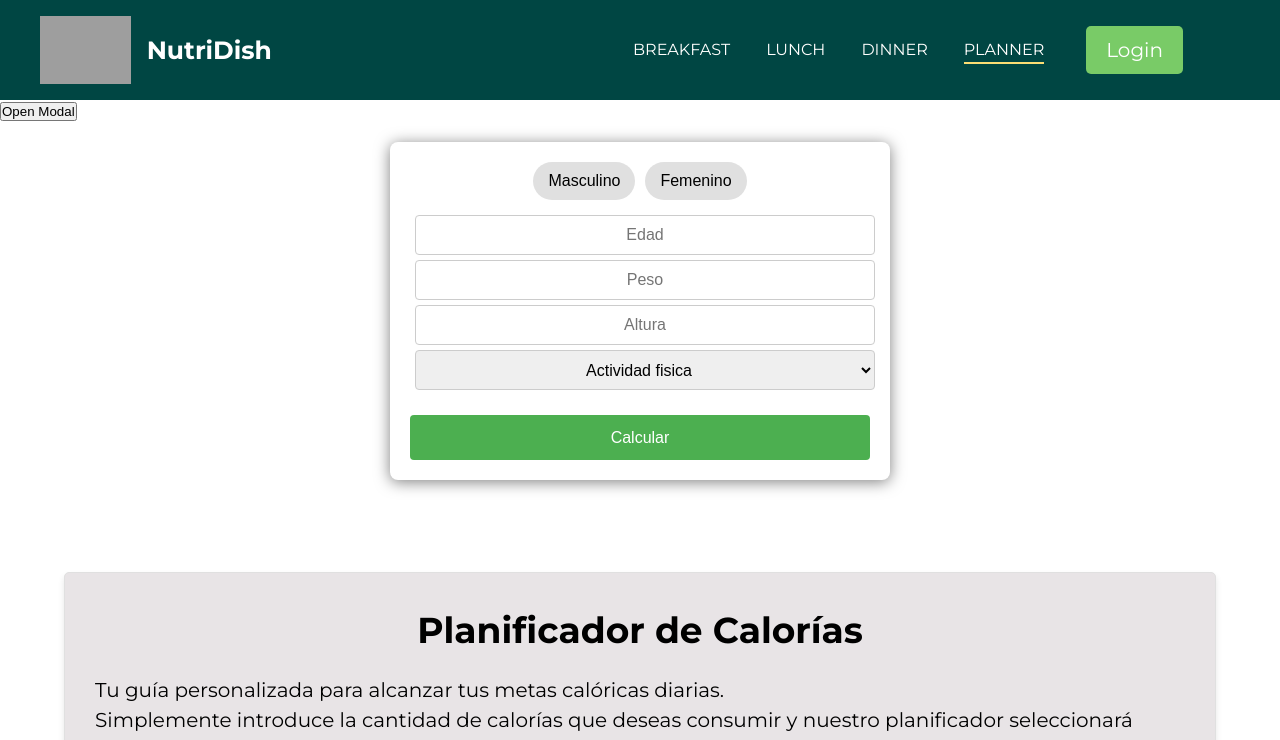
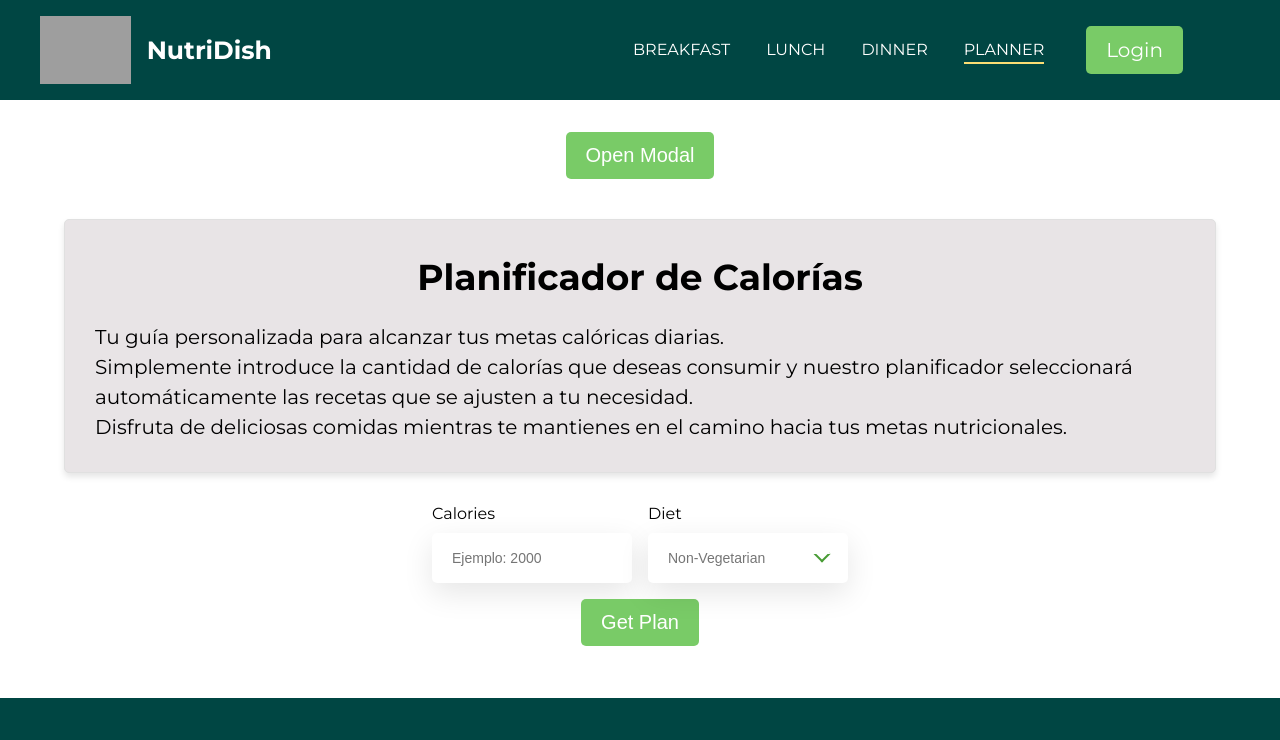
Before and after one commit to SohaibZahiid/NutriDish, a React (Vite) app: page /planner in a window 1280 px wide. Shown: the top 740 px of the page. Built offline with nearby package versions, Linux system fonts and the light colour scheme; grey boxes are pictures that could not be loaded; some icons are missing.

Commit message:
finished modal implementation

```diff
--- a/src/components/Modal.jsx
+++ b/src/components/Modal.jsx
@@ -1,17 +1,20 @@
 import { useState } from "react";
 import "../styles/Modal.css";
 import { FaXmark } from "react-icons/fa6";
+import { toast } from "react-toastify";
 
 function Modal({ open, onClose }) {
   if (!open) return null;
 
+  const localStorageData = JSON.parse(localStorage.getItem("calories"))
+
   const [data, setData] = useState({
-    age: "",
-    weight: "",
-    height: "",
-    sex: "",
-    exercise: "",
-    resultado: {},
+    age: localStorageData?.age || "",
+    weight: localStorageData?.weight || "",
+    height: localStorageData?.height || "",
+    sex: localStorageData?.sex || "",
+    exercise: localStorageData?.exercise || "",
+    results: {},
   });
 
   const handleChange = (e) => {
@@ -24,43 +27,44 @@ function Modal({ open, onClose }) {
   };
 
   const calculateResult = (e) => {
-    e.preventDefault();
-    const valorEdad = parseFloat(data.age);
-        const valueWeight = parseFloat(data.weight);
-        const valueHeight = parseFloat(data.height);
-        const valueExercise = parseFloat(data.exercise);
+    const { age, weight, height, sex, exercise } = data;
 
-        if (!valueWeight || !valueHeight || !valorEdad || !valueExercise) {
-            alert("Todos los campos son requeridos");
-            return;
-        }
+    if (!age || !weight || !height || !sex || !exercise) {
+      toast.error("All fields are required");
+      return;
+    }
 
-        let basal, mantener, adelgazar, subir;
+    let bmr = 0,
+      maintain,
+      lose,
+      gain;
+    if (sex === "male") {
+      bmr = 88.362 + 13.397 * weight + 4.799 * height - 5.677 * age;
+    } else if (sex === "female") {
+      bmr = 447.593 + 9.247 * weight + 3.098 * height - 4.33 * age;
+    }
 
-        if (data.genero === "hombre") {
-            basal = Math.round(66 + (13.7 * valueWeight) + (5 * valueHeight) - (6.8 * valorEdad));
-        } else if (data.genero === "mujer") {
-            basal = Math.round(655 + (9.6 * valueWeight) + (1.8 * valueHeight) - (4.7 * valorEdad));
-        } else {
-            alert("El Genero es Obligatorio");
-            return;
-        }
+    bmr = parseFloat(bmr.toFixed(0))
 
-        mantener = Math.round(basal * valueExercise);
-        adelgazar = Math.round((basal * valueExercise) / 1.17633517495);
-        subir = Math.round((basal * valueExercise) * 1.15);
+    maintain = Math.round(bmr * exercise);
+    lose = Math.round((bmr * exercise) / 1.17633517495);
+    gain = Math.round(bmr * exercise * 1.15);
 
-        const resultadoCalculado = {
-            basal: basal,
-            mantener: mantener,
-            adelgazar: adelgazar,
-            subir: subir
-        };
+    const calculatedResults = {
+      bmr: bmr,
+      maintain: maintain,
+      lose: lose,
+      gain: gain,
+    };
 
-        setData(prevData => ({ ...prevData, resultado: resultadoCalculado }));
+    setData((prevData) => ({ ...prevData, results: calculatedResults }));
 
-        // Guardar datos en local storage
-        localStorage.setItem('data', JSON.stringify({ ...data, resultado: resultadoCalculado }));
+    localStorage.setItem('calories', JSON.stringify({ ...data, results: calculatedResults }));
+
+    toast.success("Data created successfully")
+
+    onClose()
+
   };
 
   return (
@@ -91,9 +95,10 @@ function Modal({ open, onClose }) {
             <label>Age</label>
             <input
               onChange={handleChange}
-
+              name="age"
               type="number"
               placeholder="23"
+              value={data.age}
               required
             />
           </div>
@@ -101,9 +106,10 @@ function Modal({ open, onClose }) {
             <label>Height</label>
             <input
               onChange={handleChange}
-
+              name="height"
               type="number"
               placeholder="175 Cm"
+              value={data.height}
               required
             />
           </div>
@@ -111,9 +117,10 @@ function Modal({ open, onClose }) {
             <label>Weight</label>
             <input
               onChange={handleChange}
-
+              name="weight"
               type="number"
               placeholder="82 Kg"
+              value={data.weight}
               required
             />
           </div>
--- a/src/pages/Calcula.jsx
+++ b/src/pages/Calcula.jsx
@@ -1,80 +1,13 @@
-import React, { useState, useEffect } from 'react';
-import '../styles/Calcula.css';
-import infocal from '/imgs/info.jpeg';
-
+import React, { useState, useEffect } from "react";
+import "../styles/Calcula.css";
+import Modal from "../components/Modal";
 const Calcula = () => {
-    const initialState = {
-        edad: "",
-        peso: "",
-        altura: "",
-        genero: "",
-        ejercicios: "",
-        resultado: {}
-    };
-
-    const [data, setData] = useState(initialState);
-    const [modificarCalculadora, setModificarCalculadora] = useState(false);
-
-    useEffect(() => {
-        const savedData = localStorage.getItem('data');
-        if (savedData) {
-            setData(JSON.parse(savedData));
-        }
-        setModificarCalculadora(localStorage.getItem("modificarcalculadora") === "true");
-    }, []);
-
-    const handleChange = (e) => {
-        const { name, value } = e.target;
-        setData(prevState => ({ ...prevState, [name]: value }));
-    };
-
-    const handleGenderChange = (value) => {
-        setData(prevData => ({ ...prevData, genero: value }));
-    };
-
-    const calcularResultado = () => {
-        const valorEdad = parseFloat(data.edad);
-        const valorPeso = parseFloat(data.peso);
-        const valorAltura = parseFloat(data.altura);
-        const valorEjercicio = parseFloat(data.ejercicios);
-
-        if (!valorPeso || !valorAltura || !valorEdad || !valorEjercicio) {
-            alert("Todos los campos son requeridos");
-            return;
-        }
-
-        let basal, mantener, adelgazar, subir;
-
-        if (data.genero === "hombre") {
-            basal = Math.round(66 + (13.7 * valorPeso) + (5 * valorAltura) - (6.8 * valorEdad));
-        } else if (data.genero === "mujer") {
-            basal = Math.round(655 + (9.6 * valorPeso) + (1.8 * valorAltura) - (4.7 * valorEdad));
-        } else {
-            alert("El Genero es Obligatorio");
-            return;
-        }
-
-        mantener = Math.round(basal * valorEjercicio);
-        adelgazar = Math.round((basal * valorEjercicio) / 1.17633517495);
-        subir = Math.round((basal * valorEjercicio) * 1.15);
-
-        const resultadoCalculado = {
-            basal: basal,
-            mantener: mantener,
-            adelgazar: adelgazar,
-            subir: subir
-        };
-
-        setData(prevData => ({ ...prevData, resultado: resultadoCalculado }));
-
-        // Guardar datos en local storage
-        localStorage.setItem('data', JSON.stringify({ ...data, resultado: resultadoCalculado }));
-        localStorage.setItem("modificarcalculadora", "true");
-        setModificarCalculadora(true);
-    }
-
+  const [isModalOpen, setIsModalOpen] = useState(false);
+  const data = JSON.parse(localStorage.getItem("calories"));
   return (
     <>
+      {data && (
+        <div className="calculadora">
           {/* <div>
                   <div className="planner-container container">
                       <div className="container-explanation">
@@ -92,41 +25,35 @@ const Calcula = () => {
                   </div>
               </div> */}
 
-            <div className='calculadora' >
-                <div className={modificarCalculadora ? "hid" : 'cla-input'}>
-                    <div className="gender-switch">
-                        <button className={data.genero === "hombre" ? "active" : ""} onClick={() => handleGenderChange("hombre")}>Masculino</button>
-                        <button className={data.genero === "mujer" ? "active" : ""} onClick={() => handleGenderChange("mujer")}>Femenino</button>
+          <div>
+            <h2 className="cal-resultado">Calorías</h2>
+            <ul className="cal-ul">
+              <li>
+                <span>BMR:</span>{" "}
+                <span className="end-cal">{data?.results.bmr}</span>
+              </li>
+              <li>
+                <span>Maintain Weight:</span>{" "}
+                <span className="end-cal">{data?.results.maintain}</span>
+              </li>
+              <li>
+                <span>Lose Weight:</span>{" "}
+                <span className="end-cal">{data?.results.lose}</span>
+              </li>
+              <li>
+                <span>Gain Weight:</span>{" "}
+                <span className="end-cal">{data?.results.gain}</span>
+              </li>
+            </ul>
+            <button className="button-cal" onClick={() => setIsModalOpen(true)}>
+              Update
+            </button>
+            <Modal open={isModalOpen} onClose={() => setIsModalOpen(false)}/>
           </div>
-                    <input className="custom-input" name="edad" value={data.edad} onChange={handleChange} placeholder="Edad" required />
-                    <input className="custom-input" name="peso" value={data.peso} onChange={handleChange} placeholder="Peso" required />
-                    <input className="custom-input" name="altura" value={data.altura} onChange={handleChange} placeholder="Altura" required />
-                    <div>
-                        <select name="ejercicios" value={data.ejercicios} onChange={handleChange} className='cal-genero'>
-                            <option value="">Actividad fisica</option>
-                            <option value="1.2">Poco o ningún ejercicio</option>
-                            <option value="1.375">1-3 días a la semana</option>
-                            <option value="1.55">3-5 días a la semana</option>
-                            <option value="1.725">6-7 días a la semana</option>
-                            <option value="1.9">Dos veces al día, entrenamientos muy duros</option>
-                        </select>
         </div>
-                    <button onClick={calcularResultado} className='button-cal'>Calcular</button>
-                </div>
-
-                <div className={modificarCalculadora ? "" : 'hid'}>
-                    <h2 className='cal-resultado'>Calorías</h2>
-                    <ul className='cal-ul'>
-                        <li><span>Metabolismo basal:</span> <span className='end-cal'>{data.resultado.basal}</span></li>
-                        <li><span>Mantener el peso:</span> <span className='end-cal'>{data.resultado.mantener}</span></li>
-                        <li><span>Calorías para adelgazar:</span> <span className='end-cal'>{data.resultado.adelgazar}</span></li>
-                        <li><span>Calorías para subir de peso:</span> <span className='end-cal'>{data.resultado.subir}</span></li>
-                    </ul>
-                    <button className='button-cal' onClick={() => setModificarCalculadora(false)}>Modificar</button>
-                </div>
-            </div >
+      )}
     </>
   );
-}
+};
 
 export default Calcula;
--- a/src/pages/Planner.jsx
+++ b/src/pages/Planner.jsx
@@ -12,6 +12,8 @@ function Planner() {
   const [dietary, setDietary] = useState("non-vegetarian");
   const [open, setOpen] = useState(false);
   const [openModal, setOpenModal] = useState(false);
+
+  const localStorageData = JSON.parse(localStorage.getItem("calories"));
 
   const handleChange = (e) => {
     setCalories(e.target.value);
@@ -40,12 +42,18 @@ function Planner() {
 
   return (
     <>
-      <button onClick={() => setOpenModal(true)}>Open Modal</button>
-      <Modal open={openModal} onClose={() => setOpenModal(false)}/>
-      <Calcula />
-
       <div className="planner section-x2">
         <div className="planner-container container">
+          {!localStorageData && (
+            <button
+              className="btn-modal btn"
+              onClick={() => setOpenModal(true)}
+            >
+              Open Modal
+            </button>
+          )}
+          <Modal open={openModal} onClose={() => setOpenModal(false)} />
+          <Calcula />
           <div className="container-explanation">
             <h2>Planificador de Calorías</h2>
             <p>
--- a/src/styles/Planner.css
+++ b/src/styles/Planner.css
@@ -7,6 +7,13 @@
 .planner h2 {
     text-align: center;
     margin-bottom: .5em;
+}
+
+.planner-container {
+  display: flex;
+  flex-direction: column;
+  justify-content: center;
+  align-items: center;
 }
 
 .planner-container .top {
```
Also changed, not shown: src/components/Filter.jsx (+4 -4 lines). Lines whose indentation alone changed are shown as unchanged.
